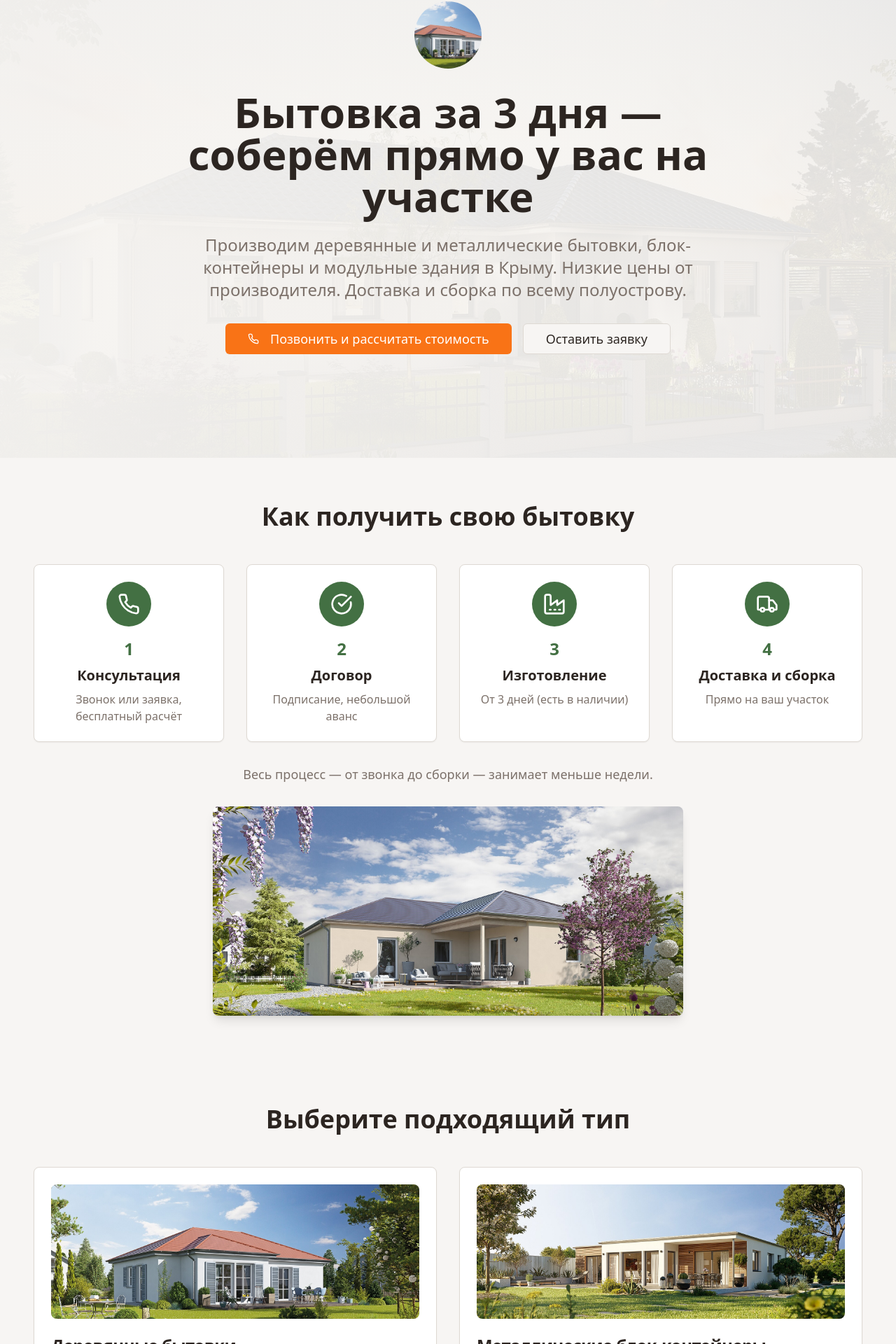
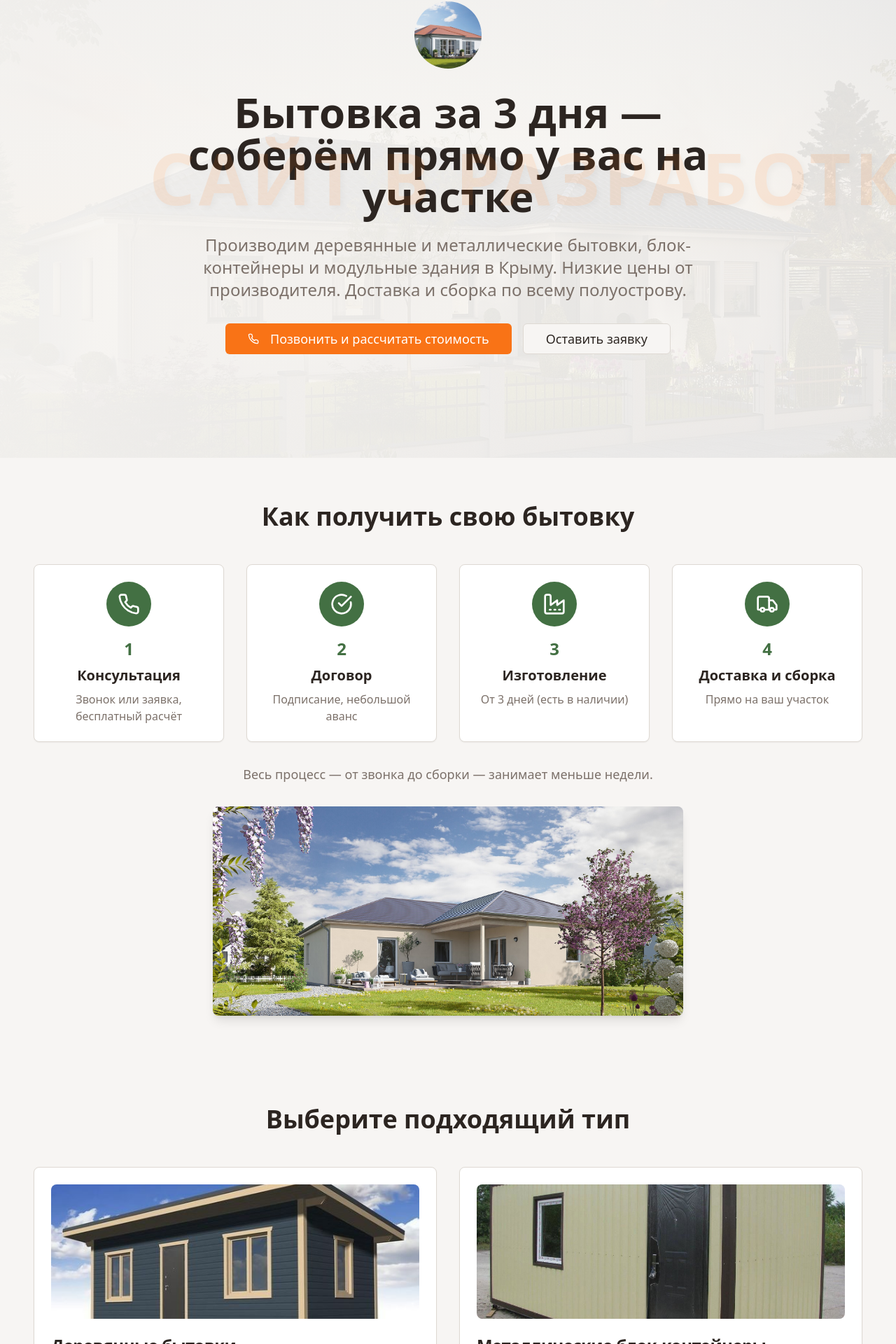
Before and after one commit to PetrKh/drevko-build-solutions, a React (Vite) app: page /uslugi/bytovki in a window 1280 px wide. Shown: the part 375-2295 px from the top of the page at 70% size. Built offline with nearby package versions, Linux system fonts and the light colour scheme.

Commit message:
Add "Under Development" overlay

```diff
--- a/src/components/ServicesSection.tsx
+++ b/src/components/ServicesSection.tsx
@@ -43,8 +43,21 @@ const ServicesSection = () => {
   };
 
   return (
-    <section className="py-16 px-4 bg-background">
-      <div className="container mx-auto">
+    <section className="py-16 px-4 bg-background relative">
+      {/* Watermark */}
+      <div className="absolute inset-0 flex items-center justify-center pointer-events-none z-10 overflow-hidden">
+        <div className="text-[#FF6B00] text-[8vw] font-bold opacity-10 whitespace-nowrap select-none"
+             style={{
+               textShadow: '4px 4px 8px rgba(0,0,0,0.3)',
+               width: '66.666%',
+               textAlign: 'center',
+               letterSpacing: '0.05em'
+             }}>
+          САЙТ В РАЗРАБОТКЕ
+        </div>
+      </div>
+
+      <div className="container mx-auto relative z-20">
         <div className="text-center mb-12">
           <h2 className="text-3xl md:text-4xl font-bold mb-4 text-foreground">
             Наши услуги
--- a/src/pages/UtilityBuildings.tsx
+++ b/src/pages/UtilityBuildings.tsx
@@ -35,6 +35,18 @@ const UtilityBuildings = () => {
 
       {/* Hero Section */}
       <section className="relative min-h-screen flex items-center justify-center bg-gradient-to-r from-background to-background/80">
+        {/* Watermark */}
+        <div className="absolute inset-0 flex items-center justify-center pointer-events-none z-20 overflow-hidden">
+          <div className="text-[#FF6B00] text-[8vw] font-bold opacity-10 whitespace-nowrap select-none"
+               style={{
+                 textShadow: '4px 4px 8px rgba(0,0,0,0.3)',
+                 width: '66.666%',
+                 textAlign: 'center',
+                 letterSpacing: '0.05em'
+               }}>
+            САЙТ В РАЗРАБОТКЕ
+          </div>
+        </div>
         <div className="absolute inset-0 z-0">
           <img
             src="/lovable-uploads/new-house-6.jpg"
@@ -120,7 +132,7 @@ const UtilityBuildings = () => {
             <Card>
               <CardHeader>
                 <div className="h-48 overflow-hidden rounded-lg mb-4">
-                  <img src="/lovable-uploads/new-house-3.jpg" alt="Деревянная бытовка" className="w-full h-full object-cover" />
+                  <img src="/lovable-uploads/9_1.jpg" alt="Деревянная бытовка" className="w-full h-full object-cover" />
                 </div>
                 <CardTitle className="text-2xl">Деревянные бытовки</CardTitle>
                 <CardDescription className="text-lg italic">Идеальна для дачи, жилья, сезонного проживания</CardDescription>
@@ -138,7 +150,7 @@ const UtilityBuildings = () => {
             <Card>
               <CardHeader>
                 <div className="h-48 overflow-hidden rounded-lg mb-4">
-                  <img src="/lovable-uploads/new-house-4.jpg" alt="Металлический блок-контейнер" className="w-full h-full object-cover" />
+                  <img src="/lovable-uploads/bytovka-metal.jpg" alt="Металлический блок-контейнер" className="w-full h-full object-cover" />
                 </div>
                 <CardTitle className="text-2xl">Металлические блок-контейнеры</CardTitle>
                 <CardDescription className="text-lg italic">Надёжно, прочно, масштабируемо</CardDescription>
@@ -257,45 +269,6 @@ const UtilityBuildings = () => {
         </div>
       </section>
 
-      {/* Reviews */}
-      <section className="py-16 px-4 bg-background/50">
-        <div className="container mx-auto">
-          <h2 className="text-3xl md:text-4xl font-bold text-center mb-12">Что говорят клиенты</h2>
-
-          <div className="grid grid-cols-1 md:grid-cols-3 gap-8 mb-8">
-            {[
-              {
-                name: "Алексей",
-                location: "Симферополь",
-                text: "Заказали бытовку для рабочих — собрали за один день. Ни одной царапины, всё как в договоре. Спасибо!"
-              },
-              {
-                name: "Ольга",
-                location: "Феодосия",
-                text: "Купили для дачи. Через год сделали пристройку — смотрится как дом. Очень довольны!"
-              },
-              {
-                name: "ИП Смирнов",
-                location: "Евпатория",
-                text: "Нужен был склад — сделали модуль из двух контейнеров. Утеплили, провели свет. Отличное решение!"
-              }
-            ].map((review, index) => (
-              <Card key={index}>
-                <CardContent className="p-6">
-                  <div className="flex mb-4">
-                    {[...Array(5)].map((_, i) => (
-                      <Star key={i} className="h-5 w-5 text-yellow-400 fill-current" />
-                    ))}
-                  </div>
-                  <p className="text-muted-foreground mb-4 italic">"{review.text}"</p>
-                  <div className="font-semibold">{review.name}</div>
-                  <div className="text-sm text-muted-foreground">{review.location}</div>
-                </CardContent>
-              </Card>
-            ))}
-          </div>
-        </div>
-      </section>
 
       {/* Pricing */}
       <section className="py-16 px-4 bg-background">
```
Also changed, not shown: public/lovable-uploads/9_1.jpg (added), public/lovable-uploads/bytovka-metal.jpg (added).
